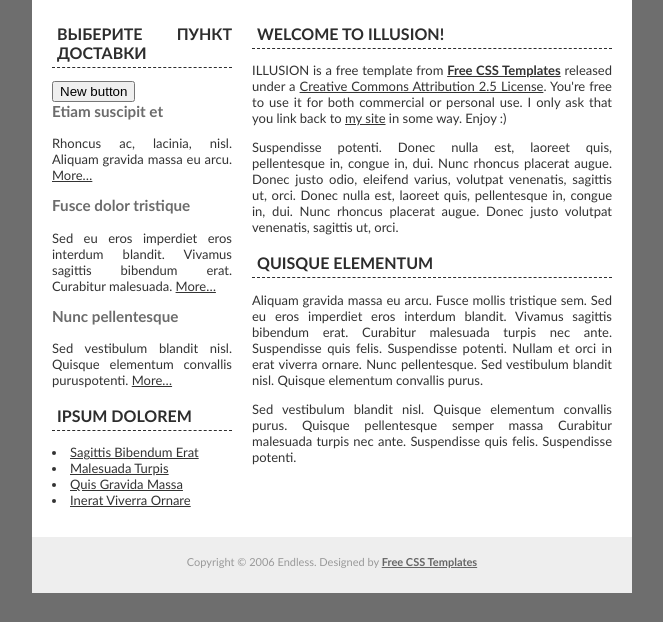
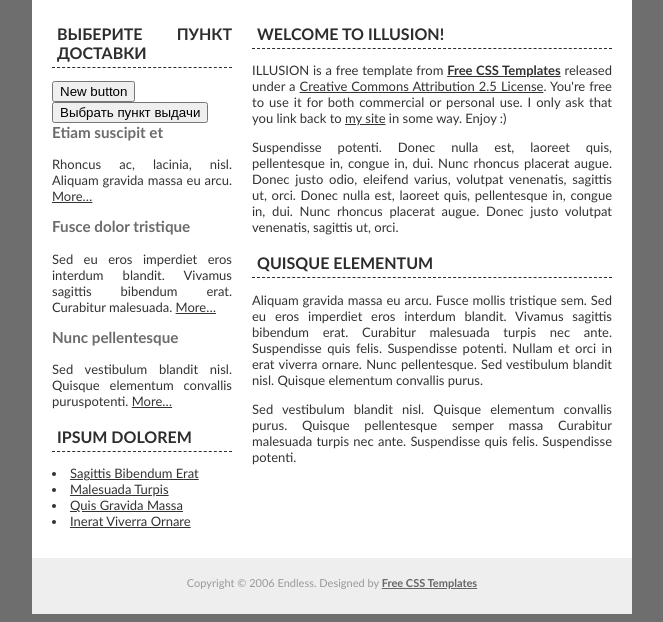
Before and after one commit to alexud2007/illusion, a plain HTML site: page index.html in a window 1280 px wide. Shown: the part 321-943 px from the top of the page, without its empty margins (308-971 px from the left). Before the commit the page ends 922 px from the top, so only its background shows below. Drawn offline with Linux system fonts and the light colour scheme.

Commit message:
button added

```diff
--- a/index.html
+++ b/index.html
@@ -78,6 +78,7 @@ ante. Suspendisse quis felis. Suspendisse potenti. </p>
 <div id="colTwo">
 <h2>Выберите пункт доставки</h2>
   <button>New button</button>
+  <button>Выбрать пункт выдачи</button>
 
 <h3>Etiam suscipit et</h3>
 
```
